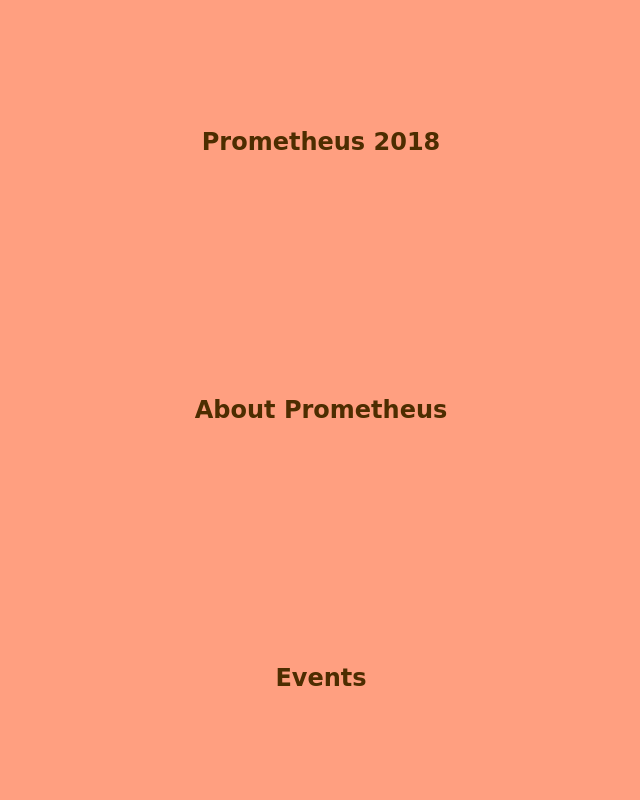
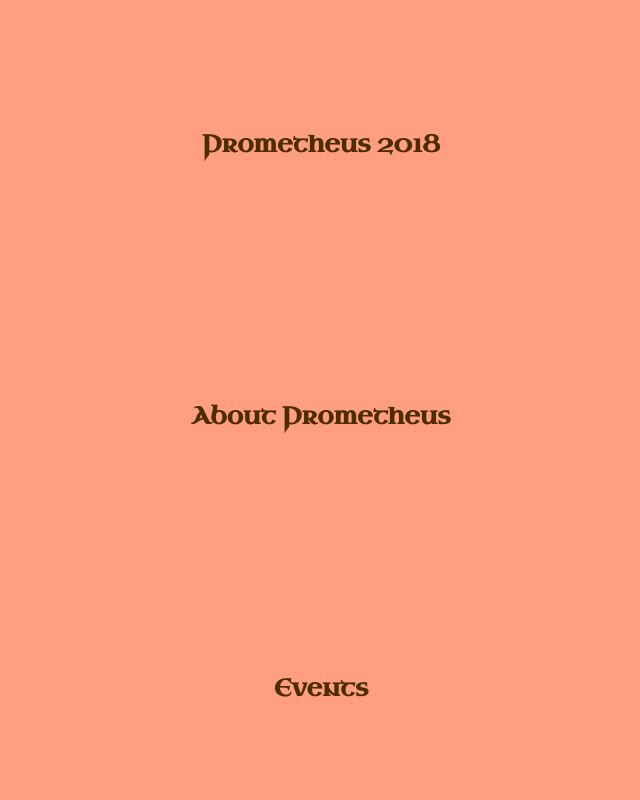
Before and after one commit to mayankk98/Prometheus-2018, a plain HTML site: page index.html in a window 1280 px wide. Shown: the top 800 px of the page, without its empty margins (319-959 px from the left). Drawn offline with Linux system fonts and the light colour scheme.

Commit message:
Update prom.css

```diff
--- a/prom.css
+++ b/prom.css
@@ -5,7 +5,7 @@ body
 
 section
 {
-	font-family: 'Press Start 2P', cursive;
+	font-family: 'Uncial Antiqua', cursive;
 	color: #4d2d00;
 	text-align: center;
 	padding: 100px;
```
